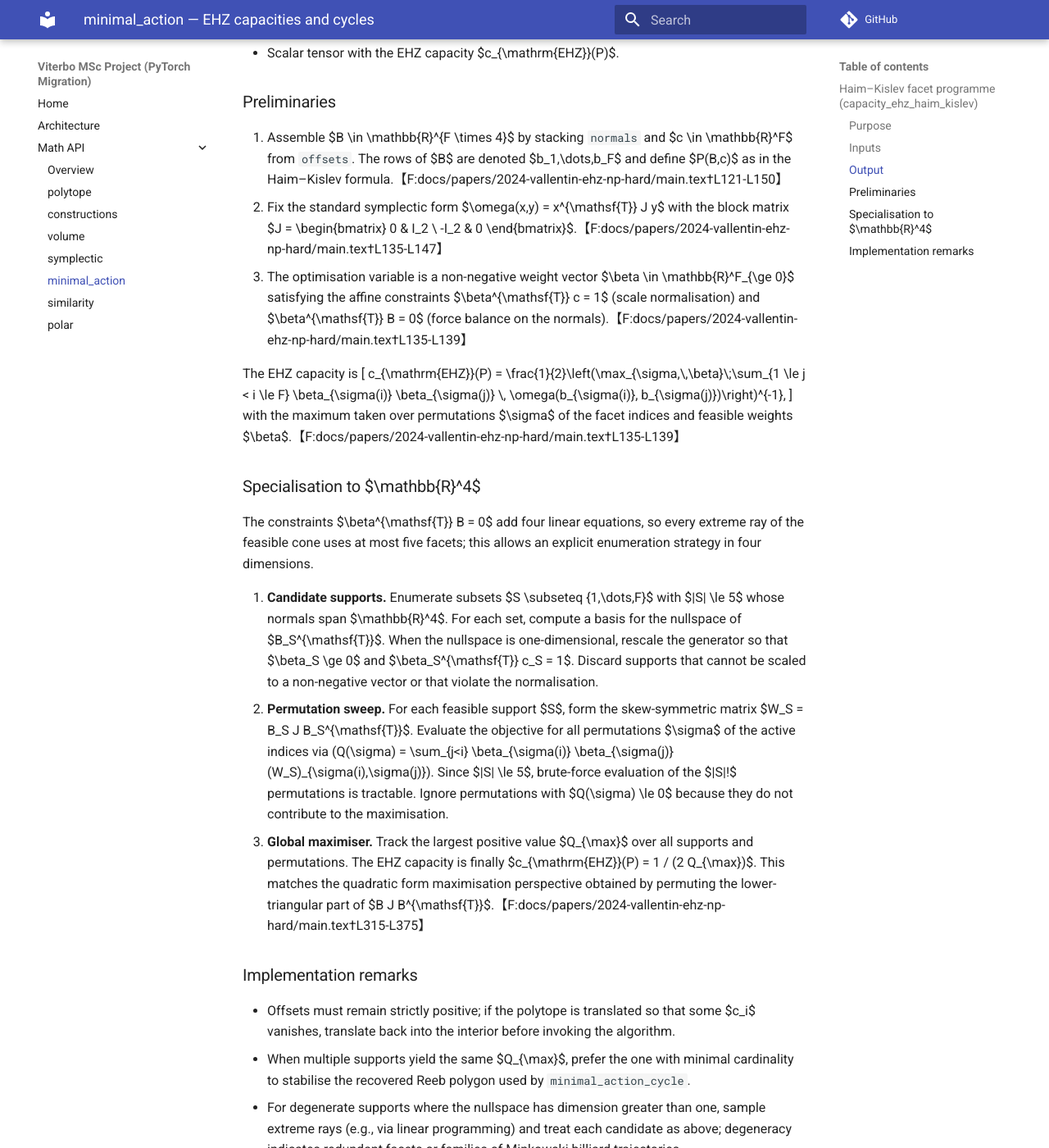
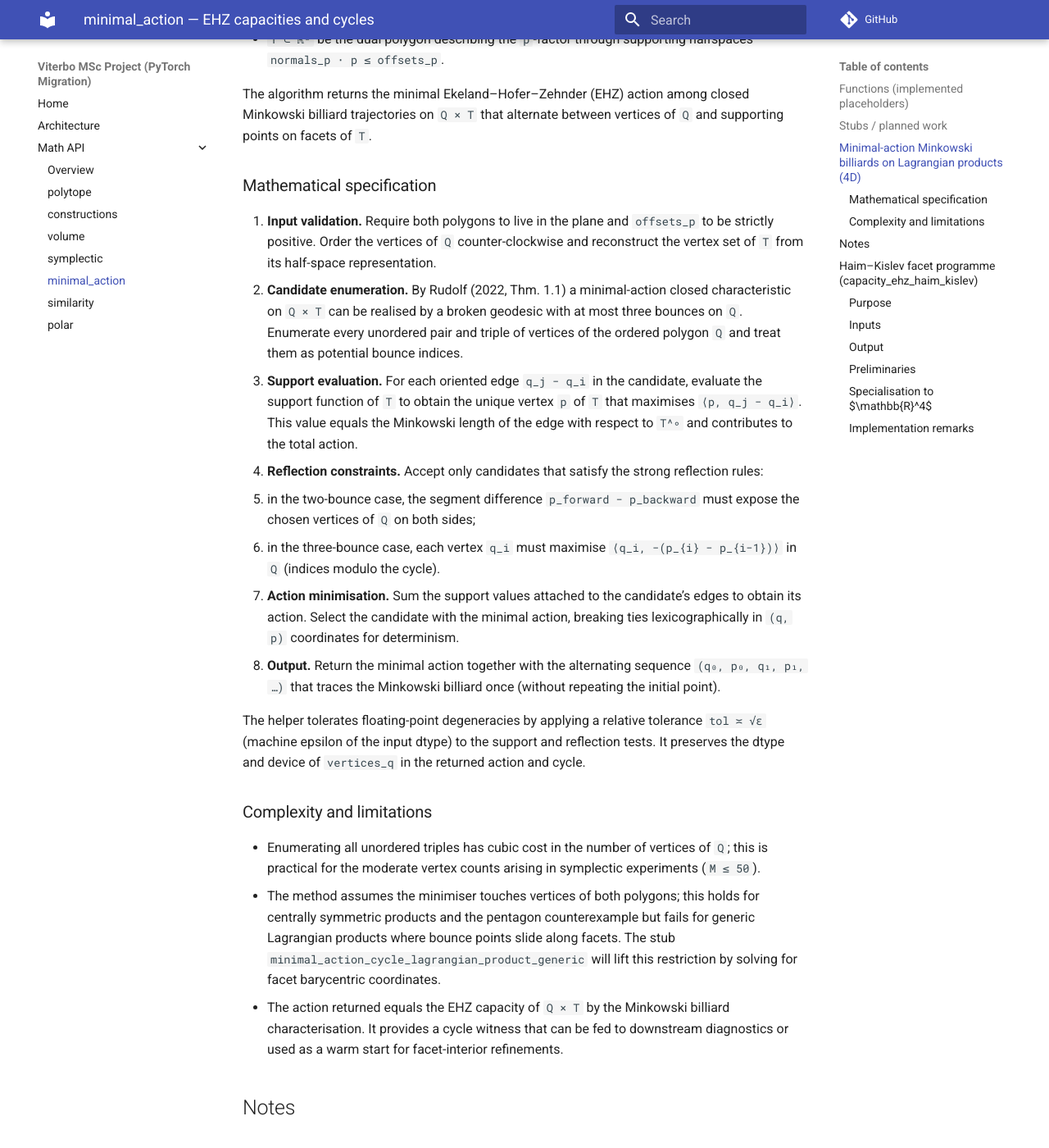
Before and after one commit to JoernStoehler/msc-math-viterbo, an MkDocs documentation site: the page built from docs/math/minimal_action.md, in a window 1280 px wide and 1400 px high, scrolled down 1112 px. Shown: the whole window at 82% size. Built offline with MkDocs 1.6.1 and Material for MkDocs 9.7.7, drawn with Linux system fonts in a browser that asks for light colours; comment, search, counter and statistics services are not loaded; some of the changed text lies outside the part shown.

Commit message:
docs: specify lagrangian product minimal-action search (#116)

```diff
--- a/docs/math/minimal_action.md
+++ b/docs/math/minimal_action.md
@@ -8,21 +8,86 @@ Capacity solvers and minimal-action diagnostics with a 4D focus. Current
 implementations cover planar (2D) smoke tests; higher-dimensional backends are
 stubbed with references to planned algorithms.
 
-Functions (implemented placeholders)
+## Functions (implemented placeholders)
 
 - `capacity_ehz_algorithm1(normals: (F, d), offsets: (F,)) -> ()` *(2D)*
 - `capacity_ehz_algorithm2(vertices: (M, d)) -> ()` *(2D)*
 - `capacity_ehz_primal_dual(vertices, normals, offsets) -> ()` *(2D consistency check)*
 - `minimal_action_cycle(vertices, normals, offsets) -> (capacity, cycle)` *(2D)*
+- `minimal_action_cycle_lagrangian_product(vertices_q, normals_p, offsets_p, *, max_bounces=3)
+  -> (capacity, cycle)` *(4D Lagrangian product, vertex-contact search)*
 - `systolic_ratio(volume: (), capacity_ehz: (), symplectic_dimension: int) -> ()`
 
-Stubs / planned work
+## Stubs / planned work
 
+- `minimal_action_cycle_lagrangian_product_generic(normals_q, offsets_q, normals_p, offsets_p)` —
+  facet-interior refinement of the Lagrangian product solver
 - `capacity_ehz_haim_kislev(normals, offsets)` — general Haim–Kislev formula in 4D+
 - `oriented_edge_spectrum_4d(vertices, normals, offsets, *, k_max)` — Hutchings-style spectrum
 - `capacity_ehz_via_qp(normals, offsets)` — facet-multiplier convex QP
 - `capacity_ehz_via_lp(normals, offsets)` — LP/SOCP relaxations for bounds
 
+## Minimal-action Minkowski billiards on Lagrangian products (4D)
+
+The helper `minimal_action_cycle_lagrangian_product` implements the vertex-contact
+search guaranteed by Rudolf’s three-bounce theorem for convex Lagrangian products
+in four dimensions.  Let
+
+- `Q ⊂ ℝ²` be a convex polygon describing the ``q``-factor, given by vertices
+  `vertices_q = (q₀,…,q_{M−1})` in arbitrary order, and
+- `T ⊂ ℝ²` be the dual polygon describing the ``p``-factor through supporting
+  halfspaces `normals_p ⋅ p ≤ offsets_p`.
+
+The algorithm returns the minimal Ekeland–Hofer–Zehnder (EHZ) action among closed
+Minkowski billiard trajectories on `Q × T` that alternate between vertices of `Q`
+and supporting points on facets of `T`.
+
+### Mathematical specification
+
+1. **Input validation.**  Require both polygons to live in the plane and `offsets_p`
+   to be strictly positive.  Order the vertices of `Q` counter-clockwise and
+   reconstruct the vertex set of `T` from its half-space representation.
+2. **Candidate enumeration.**  By Rudolf (2022, Thm. 1.1) a minimal-action closed
+   characteristic on `Q × T` can be realised by a broken geodesic with at most
+   three bounces on `Q`.  Enumerate every unordered pair and triple of vertices of
+   the ordered polygon `Q` and treat them as potential bounce indices.
+3. **Support evaluation.**  For each oriented edge `q_j − q_i` in the candidate,
+   evaluate the support function of `T` to obtain the unique vertex `p` of `T`
+   that maximises `⟨p, q_j − q_i⟩`.  This value equals the Minkowski length of the
+   edge with respect to `T^∘` and contributes to the total action.
+4. **Reflection constraints.**  Accept only candidates that satisfy the strong
+   reflection rules:
+   - in the two-bounce case, the segment difference `p_forward − p_backward`
+     must expose the chosen vertices of `Q` on both sides;
+   - in the three-bounce case, each vertex `q_i` must maximise
+     `⟨q_i, −(p_{i} − p_{i−1})⟩` in `Q` (indices modulo the cycle).
+5. **Action minimisation.**  Sum the support values attached to the candidate’s
+   edges to obtain its action.  Select the candidate with the minimal action,
+   breaking ties lexicographically in `(q, p)` coordinates for determinism.
+6. **Output.**  Return the minimal action together with the alternating sequence
+   `(q₀, p₀, q₁, p₁, …)` that traces the Minkowski billiard once (without
+   repeating the initial point).
+
+The helper tolerates floating-point degeneracies by applying a relative tolerance
+`tol ≍ √ε` (machine epsilon of the input dtype) to the support and reflection
+tests.  It preserves the dtype and device of `vertices_q` in the returned action
+and cycle.
+
+### Complexity and limitations
+
+- Enumerating all unordered triples has cubic cost in the number of vertices of
+  `Q`; this is practical for the moderate vertex counts arising in symplectic
+  experiments (`M ≤ 50`).
+- The method assumes the minimiser touches vertices of both polygons; this holds
+  for centrally symmetric products and the pentagon counterexample but fails for
+  generic Lagrangian products where bounce points slide along facets.  The stub
+  `minimal_action_cycle_lagrangian_product_generic` will lift this restriction by
+  solving for facet barycentric coordinates.
+- The action returned equals the EHZ capacity of `Q × T` by the Minkowski billiard
+  characterisation.  It provides a cycle witness that can be fed to downstream
+  diagnostics or used as a warm start for facet-interior refinements.
+
+## Notes
 ## Haim–Kislev facet programme (`capacity_ehz_haim_kislev`)
 
 ### Purpose
```
